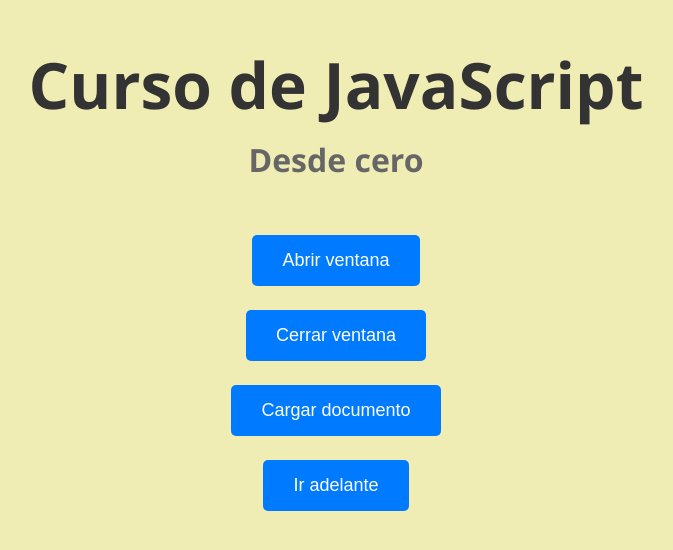
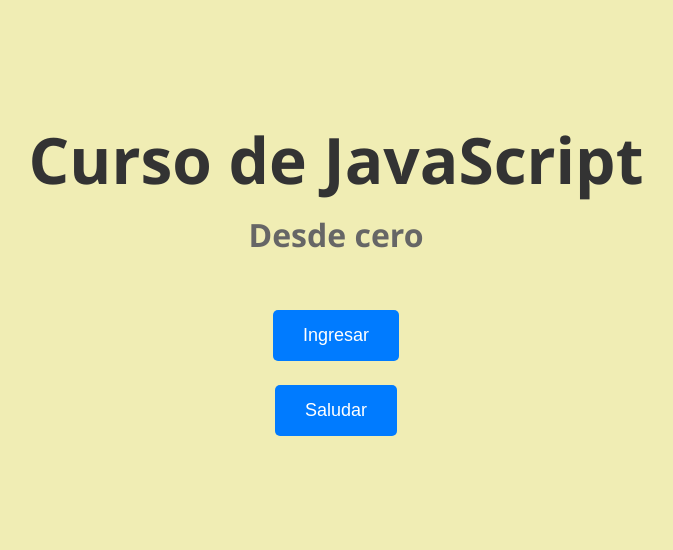
Before and after one commit to marlonmelara/fmaster-js-course, a plain HTML site: page 03-bom/index.html in a window 1280 px wide. Shown: the part 124-674 px from the top of the page, without its empty margins (304-977 px from the left). Drawn offline with Linux system fonts and the light colour scheme.

Commit message:
Create example file for alert, confirm and prompt function

```diff
--- /dev/null
+++ b/03-bom/alert.js
@@ -0,0 +1,35 @@
+/*
+ * 📌 Alerta
+ * Es una ventana modal proporcionada por los navegadores para mostrar un mensaje al usuario.
+ * La función `alert()` muestra el mensaje y se detiene hasta que el usuario lo cierre.
+ */
+alert("Hola");
+
+/*
+ * 📌 Ventana de confirmación
+ * Es una ventana modal que pregunta algo al usuario y ofrece dos opciones: Aceptar o Cancelar.
+ * La función `confirm()` muestra el mensaje y retorna:
+ * - `true` si el usuario hace clic en Aceptar.
+ * - `false` si el usuario hace clic en Cancelar.
+ */
+const ingresar = () => {
+  const accesoPermitido = confirm("¿Eres mayor de edad?");
+  if (accesoPermitido) {
+    alert("Bienvenido");
+  } else {
+    alert("No es permitido el acceso");
+  }
+};
+
+/*
+ * 📌 Ventana con input
+ * Es una ventana modal que permite al usuario ingresar un valor.
+ * La función `prompt()` muestra un mensaje y un cuadro de texto.
+ * Retorna:
+ * - El valor ingresado por el usuario como una cadena de texto.
+ * - `null` si el usuario hace clic en Cancelar.
+ */
+const saludar = () => {
+  const nombre = prompt("Escribe tu nombre");
+  alert(`Bienvenido ${nombre}`);
+};
--- a/03-bom/index.html
+++ b/03-bom/index.html
@@ -6,15 +6,18 @@
     <link rel="stylesheet" href="styles.css" />
     <!-- <script defer src="./window.js"></script> -->
     <!-- <script defer src="./location.js"></script> -->
-    <script defer src="./navigator.js"></script>
+    <!-- <script defer src="./navigator.js"></script> -->
+    <script defer src="./alert.js"></script>
     <title>Curso de JavaScript</title>
   </head>
   <body>
     <h1>Curso de JavaScript</h1>
     <h2>Desde cero</h2>
-    <button onclick="abrirVentana()">Abrir ventana</button>
+    <!-- <button onclick="abrirVentana()">Abrir ventana</button>
     <button onclick="cerrarVentana()">Cerrar ventana</button>
     <button onclick="cargarDocumento()">Cargar documento</button>
-    <button onclick="irAdelante()">Ir adelante</button>
+    <button onclick="irAdelante()">Ir adelante</button> -->
+    <button onclick="ingresar()">Ingresar</button>
+    <button onclick="saludar()">Saludar</button>
   </body>
 </html>
```
